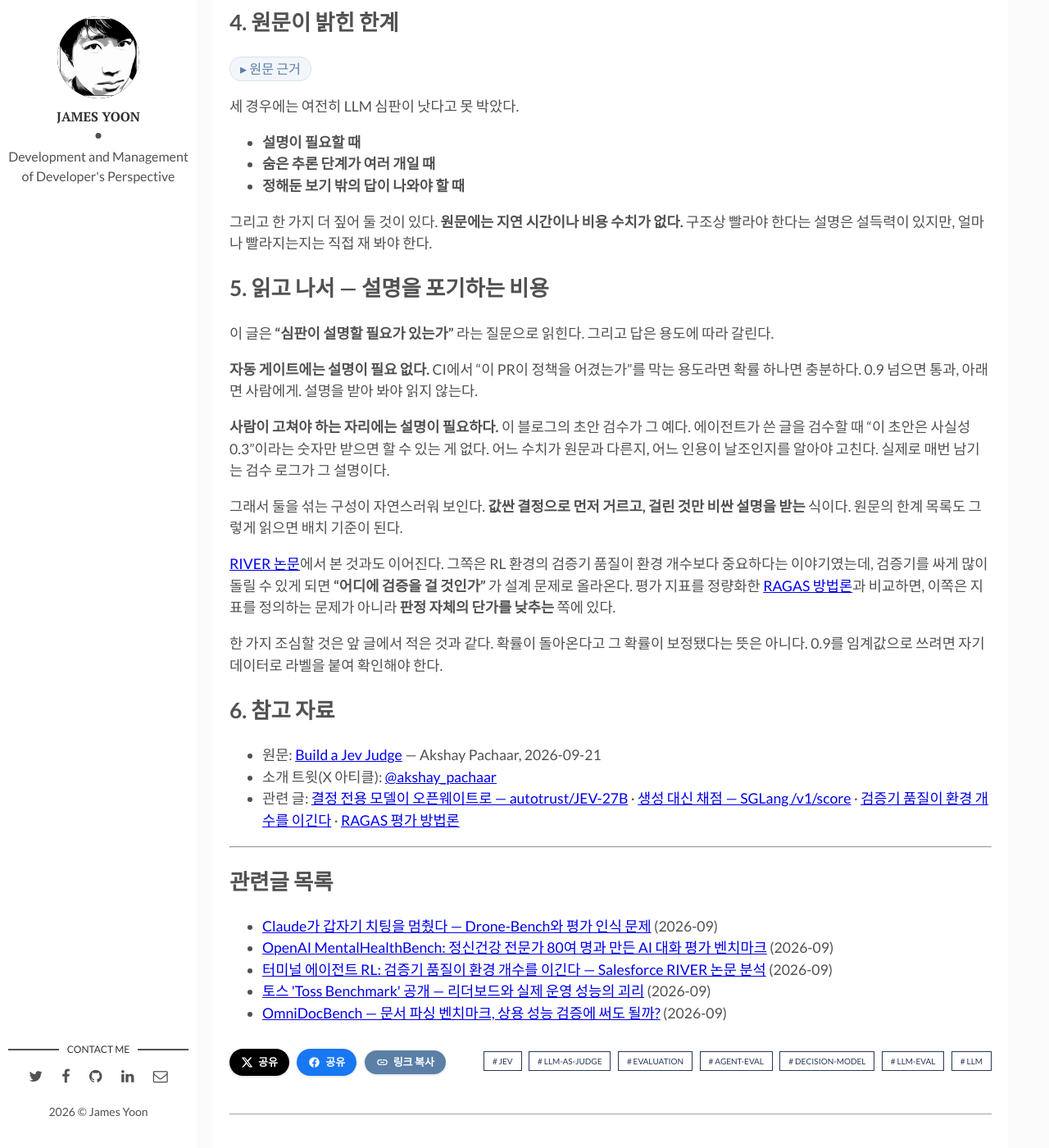
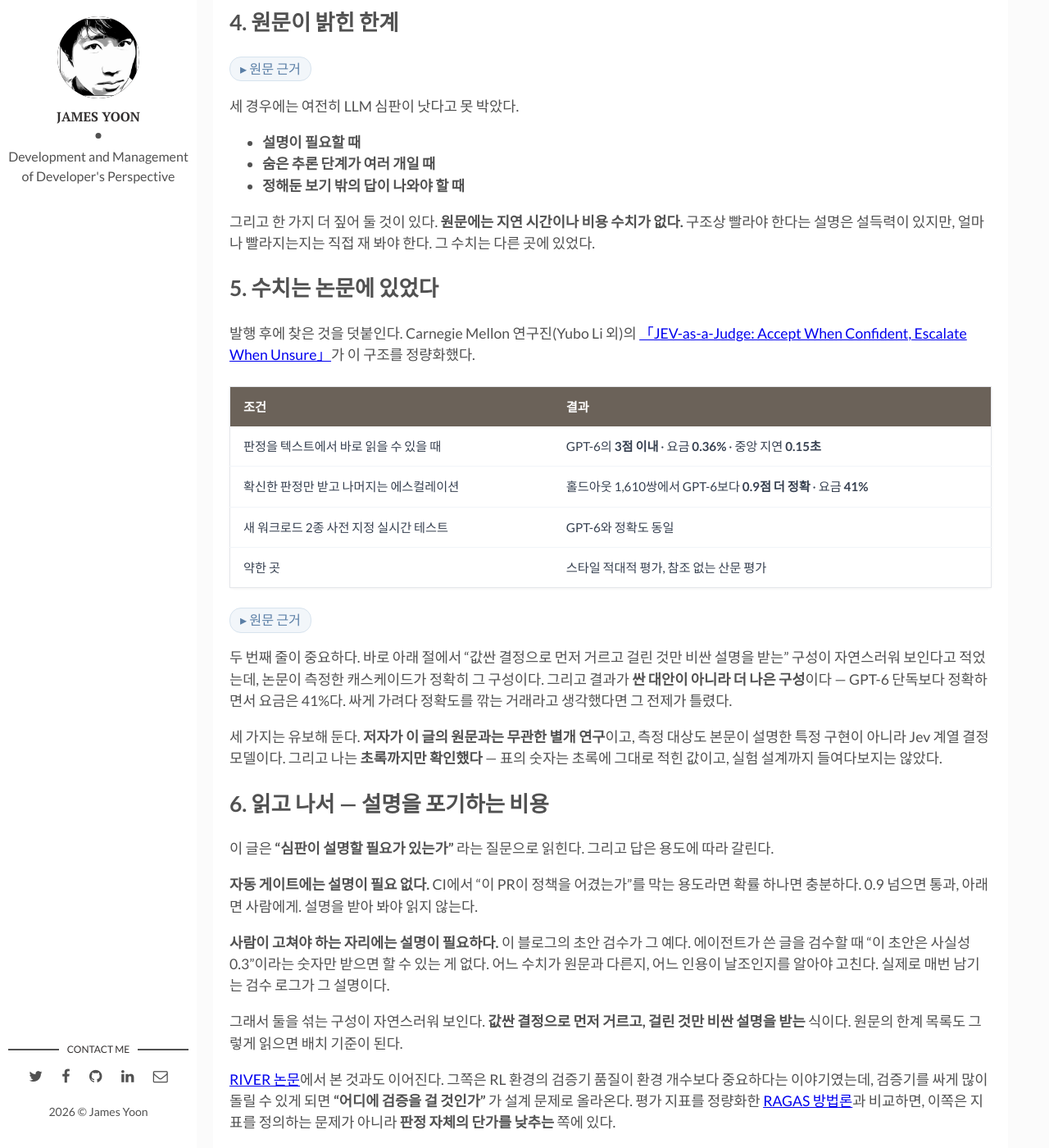
Before and after one commit to butteryoon/butteryoon.github.io, a Jekyll site: the page built from _posts/2026-10-06-jev-judge-bounded-evaluation.md, in a window 1280 px wide and 1400 px high, scrolled down 2174 px. Shown: the whole window at 82% size. Built offline with Jekyll 4.4.1, drawn with Linux system fonts in a browser that asks for light colours; comment, search, counter and statistics services are not loaded; some of the changed text lies outside the part shown.

Commit message:
Jev 심판 글에 논문 수치 절 추가 (arXiv:2609.26550)
발행 당시 "원문에는 지연 시간이나 비용 수치가 없다. 직접 재 봐야 한다"고
적어 둔 자리를 채운다. 사흘째 보류 중이던 DAIR.AI 초안이 출처로 밝힌
논문을 확인했더니 초록에 수치가 그대로 있었다.

- 판정을 텍스트에서 읽을 수 있을 때: GPT-6 의 3점 이내 · 요금 0.36%
  · 중앙 지연 0.15초
- 확신분만 받고 나머지 에스컬레이션: 1,610쌍에서 0.9점 더 정확 · 요금 41%
- 약한 곳: 스타일 적대적 평가, 참조 없는 산문 평가

캐스케이드가 기존 6절에서 "자연스러워 보인다"고 적은 구성과 같은데,
GPT-6 단독보다 정확하면서 요금이 41% 라는 점이 전제를 뒤집는다.

유보 3건을 본문에 명시했다: 별개 저자의 연구, 측정 대상이 본문의 특정
구현이 아님, 초록까지만 확인함.

DAIR.AI 초안 자체는 폐기한다. 랩 페이지에는 기술 수치가 없고(4개 랩·28분
같은 메타정보뿐), 소개 트윗 2건도 링크뿐이며, X 아티클은 404 라
본문의 궤적 평가 설명과 86% 오판 사례를 확인할 길이 없다.

Co-Authored-By: Claude Opus 5 (1M context) <noreply@anthropic.com>
Claude-Session: https://claude.ai/code/session_01GP584Scs1goEpQgpanpNdb

```diff
--- a/_posts/2026-10-06-jev-judge-bounded-evaluation.md
+++ b/_posts/2026-10-06-jev-judge-bounded-evaluation.md
@@ -77,9 +77,26 @@ grounded = response["answers"]["grounded"]["noul"]
 - **숨은 추론 단계가 여러 개일 때**
 - **정해둔 보기 밖의 답이 나와야 할 때**
 
-그리고 한 가지 더 짚어 둘 것이 있다. **원문에는 지연 시간이나 비용 수치가 없다.** 구조상 빨라야 한다는 설명은 설득력이 있지만, 얼마나 빨라지는지는 직접 재 봐야 한다.
+그리고 한 가지 더 짚어 둘 것이 있다. **원문에는 지연 시간이나 비용 수치가 없다.** 구조상 빨라야 한다는 설명은 설득력이 있지만, 얼마나 빨라지는지는 직접 재 봐야 한다. 그 수치는 다른 곳에 있었다.
 
-## 5. 읽고 나서 — 설명을 포기하는 비용
+## 5. 수치는 논문에 있었다
+
+발행 후에 찾은 것을 덧붙인다. Carnegie Mellon 연구진(Yubo Li 외)의 [「JEV-as-a-Judge: Accept When Confident, Escalate When Unsure」](https://arxiv.org/abs/2609.26550){:target="_blank"}가 이 구조를 정량화했다.
+
+| 조건 | 결과 |
+|---|---|
+| 판정을 텍스트에서 바로 읽을 수 있을 때 | GPT-6의 **3점 이내** · 요금 **0.36%** · 중앙 지연 **0.15초** |
+| 확신한 판정만 받고 나머지는 에스컬레이션 | 홀드아웃 1,610쌍에서 GPT-6보다 **0.9점 더 정확** · 요금 **41%** |
+| 새 워크로드 2종 사전 지정 실시간 테스트 | GPT-6와 정확도 동일 |
+| 약한 곳 | 스타일 적대적 평가, 참조 없는 산문 평가 |
+
+<details class="evidence"><summary>원문 근거</summary><blockquote>"JEV comes within three points of GPT-6 wherever a verdict can be read off the text, at 0.36% of its fee and a 0.15-second median latency"</blockquote><blockquote>"accepting confident verdicts and escalating the rest is 0.9 points more accurate than GPT-6 on 1,610 held-out pairs at 41% of its fee"</blockquote></details>
+
+두 번째 줄이 중요하다. 바로 아래 절에서 "값싼 결정으로 먼저 거르고 걸린 것만 비싼 설명을 받는" 구성이 자연스러워 보인다고 적었는데, 논문이 측정한 캐스케이드가 정확히 그 구성이다. 그리고 결과가 **싼 대안이 아니라 더 나은 구성**이다 — GPT-6 단독보다 정확하면서 요금은 41%다. 싸게 가려다 정확도를 깎는 거래라고 생각했다면 그 전제가 틀렸다.
+
+세 가지는 유보해 둔다. **저자가 이 글의 원문과는 무관한 별개 연구**이고, 측정 대상도 본문이 설명한 특정 구현이 아니라 Jev 계열 결정 모델이다. 그리고 나는 **초록까지만 확인했다** — 표의 숫자는 초록에 그대로 적힌 값이고, 실험 설계까지 들여다보지는 않았다.
+
+## 6. 읽고 나서 — 설명을 포기하는 비용
 
 이 글은 **"심판이 설명할 필요가 있는가"** 라는 질문으로 읽힌다. 그리고 답은 용도에 따라 갈린다.
 
@@ -93,8 +110,9 @@ grounded = response["answers"]["grounded"]["noul"]
 
 한 가지 조심할 것은 앞 글에서 적은 것과 같다. 확률이 돌아온다고 그 확률이 보정됐다는 뜻은 아니다. 0.9를 임계값으로 쓰려면 자기 데이터로 라벨을 붙여 확인해야 한다.
 
-## 6. 참고 자료
+## 7. 참고 자료
 
+- 논문: [JEV-as-a-Judge: Accept When Confident, Escalate When Unsure](https://arxiv.org/abs/2609.26550){:target="_blank"} — Yubo Li, Yidi Miao, Ramayya Krishnan, Rema Padman
 - 원문: [Build a Jev Judge](https://blog.dailydoseofds.com/p/build-a-jev-judge){:target="_blank"} — Akshay Pachaar, 2026-09-21
 - 소개 트윗(X 아티클): [@akshay_pachaar](https://x.com/akshay_pachaar/status/2102087107410002345){:target="_blank"}
 - 관련 글: [결정 전용 모델이 오픈웨이트로 — autotrust/JEV-27B]({{site.baseurl}}/dev/2026/10/06/jev-27b-open-decision-model.html) · [생성 대신 채점 — SGLang /v1/score]({{site.baseurl}}/dev/2026/09/28/sglang-scoring-decision-engine.html) · [검증기 품질이 환경 개수를 이긴다]({{site.baseurl}}/dev/2026/09/24/river-verifier-quality.html) · [RAGAS 평가 방법론]({{site.baseurl}}/dev/2026/08/29/ragas-evaluation-methodology.html)
```
Also changed, not shown: other parts of _posts/2026-10-06-jev-judge-bounded-evaluation.md (+1 -1 lines).
